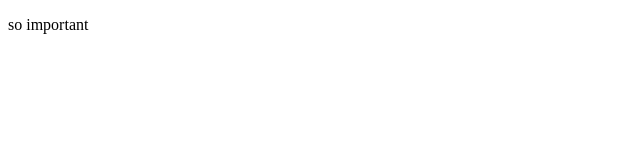
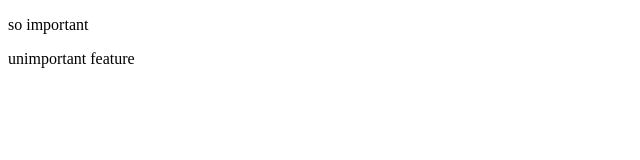
Before and after one commit to eleerogers/importantproject, a plain HTML site: page index.html in a window 1280 px wide. Shown: the whole page, without its empty margins (0-640 px from the left). Drawn offline with Linux system fonts and the light colour scheme.

Commit message:
unimportant feature

```diff
--- a/index.html
+++ b/index.html
@@ -8,5 +8,6 @@
 </head>
 <body>
   <p>so important</p>
+  <p>unimportant feature</p>
 </body>
 </html>
```
